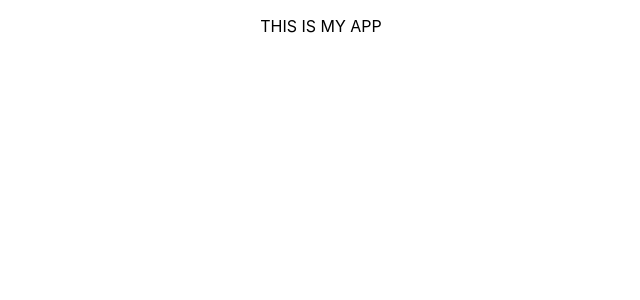
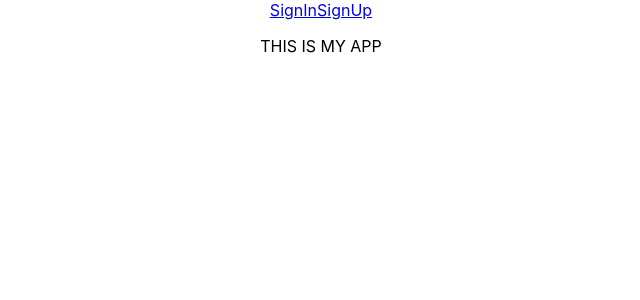
Before and after one commit to KaleChip24/tilt2.0, a React (Create React App) app in the folder frontend/: page / in a window 1280 px wide. Shown: the top 300 px of the page, without its empty margins (319-959 px from the left). Built offline with nearby package versions, Linux system fonts and the light colour scheme.

Commit message:
update layout component with nav and footer

```diff
--- a/frontend/src/App.js
+++ b/frontend/src/App.js
@@ -1,9 +1,14 @@
+import './App.css';
+import { Route, Routes, Navigate } from "react-router-dom";
+import { useState, useEffect } from "react";
+// import Nav from './components/Nav/Nav';
+import Layout from './components/Layout/Layout.jsx';
 
-import './App.css';
 
 function App() {
   return (
     <div className="App">
+      <Layout />
       <p>THIS IS MY APP</p>
     </div>
   );
--- a/frontend/src/components/Footer/Footer.jsx
+++ b/frontend/src/components/Footer/Footer.jsx
@@ -0,0 +1,10 @@
+
+const footer = () => {
+  return (
+    <div>
+      <footer></footer>
+    </div>
+  );
+};
+
+export default footer;
--- a/frontend/src/components/Layout/Layout.jsx
+++ b/frontend/src/components/Layout/Layout.jsx
@@ -0,0 +1,15 @@
+// import "./Layout.css";
+import Nav from '../Nav/Nav';
+import Footer from "../Footer/Footer";
+
+const Layout = (props) => (
+  <div className='layout'>
+    <>
+      <Nav user={props.user} />
+    </>
+    <div className='layout-children'>{props.children}</div>
+    <Footer />
+  </div>
+);
+
+export default Layout;
--- a/frontend/src/components/Nav/Nav.jsx
+++ b/frontend/src/components/Nav/Nav.jsx
@@ -0,0 +1,16 @@
+import { Link } from "react-router-dom";
+
+const Nav = () => {
+  return (
+    <navbar>
+      <div className='nav-container'>
+        <div className='nav-links'>
+          <Link className="signIn" to='/signIn'>SignIn</Link>
+          <Link className="signUp" to='/signUp'>SignUp</Link>
+        </div>
+      </div>
+    </navbar>
+  );
+};
+
+export default Nav;
```
